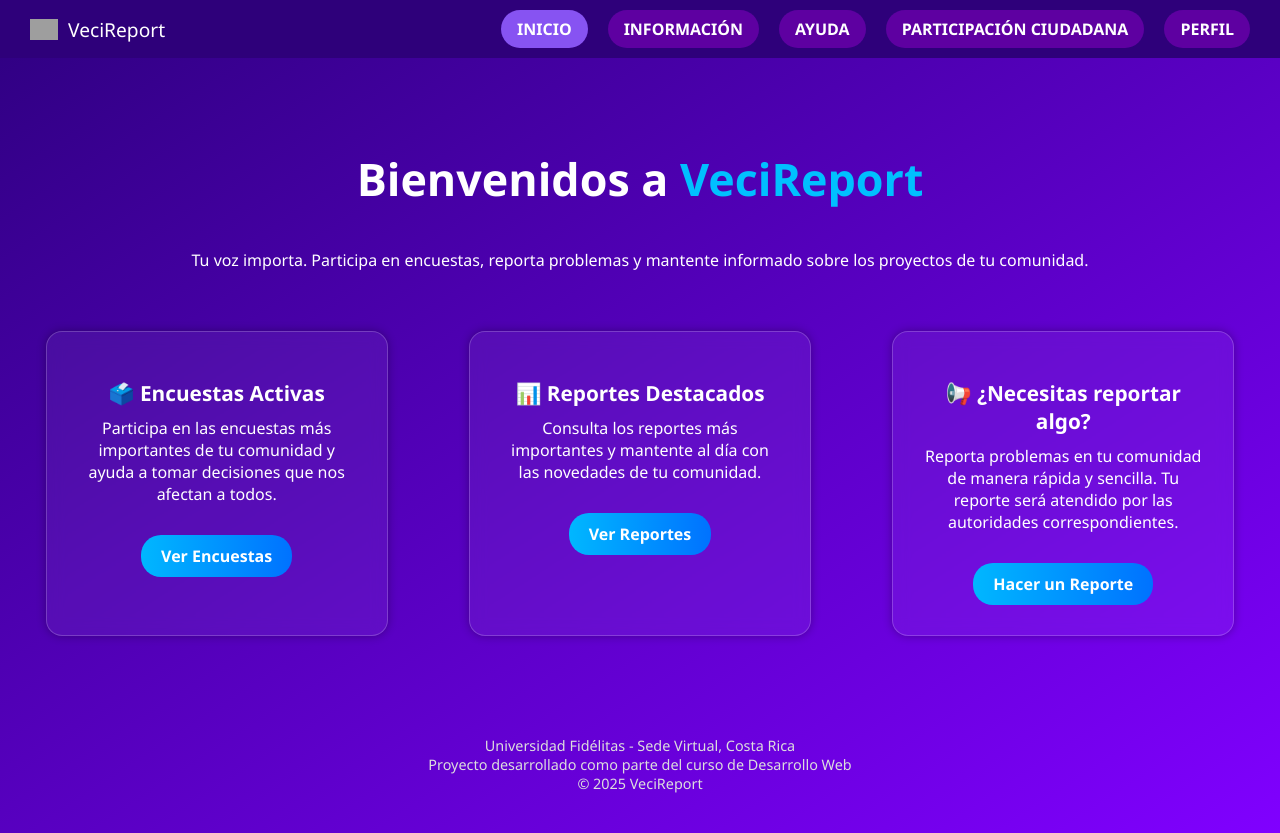
After one commit to RaulRod1919/Proyecto_Ambiente_Web_Cliente_Servidor_G2, a PHP site: page /inicio.html in a window 1280 px wide. The commit adds this page. Run offline with PHP 8.4, Linux system fonts and the light colour scheme; grey boxes are pictures that could not be loaded.

Commit message:
primera parte lista

```diff
--- a/css/styleAyuda.css
+++ b/css/styleAyuda.css
@@ -360,3 +360,298 @@ option{
     background-color: #2f3a67;
     border: 2px solid white;
 }
+
+
+
+
+body {
+    margin: 0;
+    font-family: 'Segoe UI', sans-serif;
+    background: linear-gradient(to bottom right, #2e0080, #8000ff);
+    color: white;
+}
+
+nav {
+    display: flex;
+    justify-content: space-between;
+    align-items: center;
+    background-color: #2e007a;
+    padding: 10px 30px;
+}
+
+.logo {
+    display: flex;
+    align-items: center;
+    font-size: 1.2rem;
+}
+
+.logo img {
+    width: 28px;
+    margin-right: 10px;
+}
+
+.nav-links {
+    display: flex;
+    gap: 20px;
+}
+
+.nav-links a {
+    text-decoration: none;
+    color: white;
+    background: #5e00a1;
+    padding: 8px 16px;
+    border-radius: 20px;
+    font-weight: bold;
+    transition: background 0.3s ease;
+}
+
+.nav-links a:hover {
+    background: #6c20bd;
+}
+
+.nav-links a.active {
+    background: #8753f2;
+}
+
+.main {
+    text-align: center;
+    padding: 60px 20px 20px;
+}
+
+.main h1 {
+    font-size: 2.8rem;
+    font-weight: bold;
+}
+
+.main h1 span {
+    color: #00c0ff;
+}
+
+.tarjetas {
+    display: flex;
+    justify-content: center;
+    flex-wrap: wrap;
+    gap: 30px;
+    margin-top: 40px;
+}
+
+.card {
+    background: rgba(255, 255, 255, 0.05);
+    border: 1px solid rgba(255, 255, 255, 0.2);
+    border-radius: 16px;
+    padding: 30px;
+    width: 280px;
+    backdrop-filter: blur(8px);
+    box-shadow: 0 0 10px rgba(0, 0, 0, 0.3);
+    transition: transform 0.3s ease;
+}
+
+.card:hover {
+    transform: scale(1.05);
+}
+
+.card h2 {
+    font-size: 1.3rem;
+    margin-bottom: 10px;
+}
+
+.card p {
+    margin: 10px 0 20px;
+    font-size: 1rem;
+}
+
+.boton {
+    padding: 10px 20px;
+    background: linear-gradient(to right, #00b7ff, #0072ff);
+    color: white;
+    border: none;
+    border-radius: 20px;
+    font-weight: bold;
+    text-decoration: none;
+    font-size: 1rem;
+    display: inline-block;
+    margin-top: 10px;
+    cursor: pointer;
+    transition: all 0.3s ease;
+}
+
+.boton:hover {
+    transform: translateY(-3px);
+    opacity: 0.9;
+}
+.main {
+    text-align: center;
+    padding: 60px 20px;
+}
+
+.main h1 {
+    font-size: 2.5rem;
+    font-weight: bold;
+    margin-bottom: 40px;
+}
+
+.card {
+    background: rgba(255, 255, 255, 0.05);
+    border: 1px solid rgba(255, 255, 255, 0.2);
+    border-radius: 16px;
+    padding: 30px;
+    width: 300px;
+    margin: 20px auto;
+    backdrop-filter: blur(8px);
+    box-shadow: 0 0 10px rgba(0, 0, 0, 0.3);
+}
+
+.card h2 {
+    font-size: 1.3rem;
+    margin-bottom: 10px;
+}
+
+.card p {
+    font-size: 1rem;
+    margin-bottom: 20px;
+}
+
+.boton {
+    padding: 10px 20px;
+    background: linear-gradient(to right, #00b7ff, #0072ff);
+    color: white;
+    border: none;
+    border-radius: 20px;
+    font-weight: bold;
+    font-size: 1rem;
+    cursor: pointer;
+    transition: transform 0.3s ease;
+    display: block;
+    margin: 0 auto;
+}
+
+.boton:hover {
+    transform: translateY(-3px);
+    opacity: 0.9;
+}
+
+
+
+body {
+    margin: 0;
+    font-family: 'Segoe UI', sans-serif;
+    background: linear-gradient(to bottom right, #2e0080, #8000ff);
+    color: white;
+}
+
+nav {
+    display: flex;
+    justify-content: space-between;
+    align-items: center;
+    background-color: #2e007a;
+    padding: 10px 30px;
+}
+
+.logo {
+    display: flex;
+    align-items: center;
+    font-size: 1.2rem;
+}
+
+.logo img {
+    width: 28px;
+    margin-right: 10px;
+}
+
+.nav-links {
+    display: flex;
+    gap: 20px;
+}
+
+.nav-links a {
+    text-decoration: none;
+    color: white;
+    background: #5e00a1;
+    padding: 8px 16px;
+    border-radius: 20px;
+    font-weight: bold;
+    transition: background 0.3s ease;
+}
+
+.nav-links a:hover {
+    background: #6c20bd;
+}
+
+.nav-links a.active {
+    background: #8753f2;
+}
+
+.main {
+    text-align: center;
+    padding: 60px 20px 20px;
+}
+
+.main h1 {
+    font-size: 2.8rem;
+    font-weight: bold;
+}
+
+.main h1 span {
+    color: #00c0ff;
+}
+
+.tarjetas {
+    display: flex;
+    justify-content: center;
+    flex-wrap: wrap;
+    gap: 30px;
+    margin-top: 40px;
+}
+
+.card {
+    background: rgba(255, 255, 255, 0.05);
+    border: 1px solid rgba(255, 255, 255, 0.2);
+    border-radius: 16px;
+    padding: 30px;
+    width: 280px;
+    backdrop-filter: blur(8px);
+    box-shadow: 0 0 10px rgba(0, 0, 0, 0.3);
+    transition: transform 0.3s ease;
+}
+
+.card:hover {
+    transform: scale(1.05);
+}
+
+.card h2 {
+    font-size: 1.3rem;
+    margin-bottom: 10px;
+}
+
+.card p {
+    margin: 10px 0 20px;
+    font-size: 1rem;
+}
+
+.boton {
+    padding: 10px 20px;
+    background: linear-gradient(to right, #00b7ff, #0072ff);
+    color: white;
+    border: none;
+    border-radius: 20px;
+    font-weight: bold;
+    text-decoration: none;
+    font-size: 1rem;
+    display: inline-block;
+    margin-top: 10px;
+    cursor: pointer;
+    transition: all 0.3s ease;
+}
+
+.boton:hover {
+    transform: translateY(-3px);
+    opacity: 0.9;
+}
+.footer {
+    text-align: center;
+    padding: 20px;
+    font-size: 0.9rem;
+    margin-top: 60px;
+    color: #ddd;
+    background-color: transparent;
+}
--- /dev/null
+++ b/inicio.html
@@ -0,0 +1,56 @@
+<!DOCTYPE html>
+<html lang="es">
+<head>
+  <meta charset="UTF-8">
+  <title>Inicio - VeciReport</title>
+  <link rel="stylesheet" href="css/styleAyuda.css">
+</head>
+<body>
+  <nav>
+    <div class="logo">
+      <img src="https://img.icons8.com/ios-filled/50/ffffff/groups.png" alt="Logo">
+      <span>VeciReport</span>
+    </div>
+    <div class="nav-links">
+      <a href="inicio.html" class="active">INICIO</a>
+      <a href="paginaInfo.html">INFORMACIÓN</a>
+      <a href="paginaAyuda.html">AYUDA</a>
+      <a href="participacionCiudadana.html">PARTICIPACIÓN CIUDADANA</a>
+      <a href="Perfil.html">PERFIL</a>
+    </div>
+  </nav>
+
+
+  <main class="main">
+    <h1>Bienvenidos a <span>VeciReport</span></h1>
+    <p>Tu voz importa. Participa en encuestas, reporta problemas y mantente informado sobre los proyectos de tu comunidad.</p>
+
+    <div class="tarjetas">
+      <div class="card">
+        <h2>🗳️ Encuestas Activas</h2>
+        <p>Participa en las encuestas más importantes de tu comunidad y ayuda a tomar decisiones que nos afectan a todos.</p>
+        <a href="#" class="boton">Ver Encuestas</a>
+      </div>
+
+      <div class="card">
+        <h2>📊 Reportes Destacados</h2>
+        <p>Consulta los reportes más importantes y mantente al día con las novedades de tu comunidad.</p>
+        <a href="#" class="boton">Ver Reportes</a>
+      </div>
+
+      <div class="card">
+        <h2>📢 ¿Necesitas reportar algo?</h2>
+        <p>Reporta problemas en tu comunidad de manera rápida y sencilla. Tu reporte será atendido por las autoridades correspondientes.</p>
+        <a href="#" class="boton">Hacer un Reporte</a>
+      </div>
+    </div>
+      <footer class="footer">
+        Universidad Fidélitas - Sede Virtual, Costa Rica<br />
+        Proyecto desarrollado como parte del curso de Desarrollo Web<br />
+        &copy; 2025 VeciReport
+    </footer>
+  </main>
+
+</body>
+
+</html>
--- a/paginaAyuda.html
+++ b/paginaAyuda.html
@@ -15,11 +15,11 @@
         </div>
         <nav>
             <div class="nav-links">
-                <a href="#">INICIO</a>
+                <a href="inicio.html">INICIO</a>
                 <a href="paginaInfo.html">INFORMACIÓN</a>
                 <a href="#" class="active">AYUDA</a>
                 <a href="participacionCiudadana.html">PARTICIPACIÓN CIUDADANA</a>
-                <a href="#">PERFIL</a>
+                <a href="Perfil.html">PERFIL</a>
             </div>
         </nav>
     </header>
--- a/paginaInfo.html
+++ b/paginaInfo.html
@@ -15,11 +15,11 @@
         </div>
         <nav>
             <div class="nav-links">
-                <a href="#">INICIO</a>
+                <a href="inicio.html">INICIO</a>
                 <a href="#" class="active">INFORMACIÓN</a>
                 <a href="paginaAyuda.html">AYUDA</a>
                 <a href="participacionCiudadana.html">PARTICIPACIÓN CIUDADANA</a>
-                <a href="#">PERFIL</a>
+                <a href="Perfil.html">PERFIL</a>
             </div>
         </nav>
     </header>
--- a/participacionCiudadana.html
+++ b/participacionCiudadana.html
@@ -17,11 +17,11 @@
         </div>
         <nav>
             <div class="nav-links">
-                <a href="#">INICIO</a>
+                <a href="inicio.html">INICIO</a>
                 <a href="paginaInfo.html">INFORMACIÓN</a>
                 <a href="paginaAyuda.html">AYUDA</a>
                 <a href="#" class="active">PARTICIPACIÓN CIUDADANA</a>
-                <a href="#">PERFIL</a>
+                <a href="Perfil.html">PERFIL</a>
             </div>
         </nav>
     </header>
```
Also changed, not shown: Perfil.html (added, +46 -0 lines).
